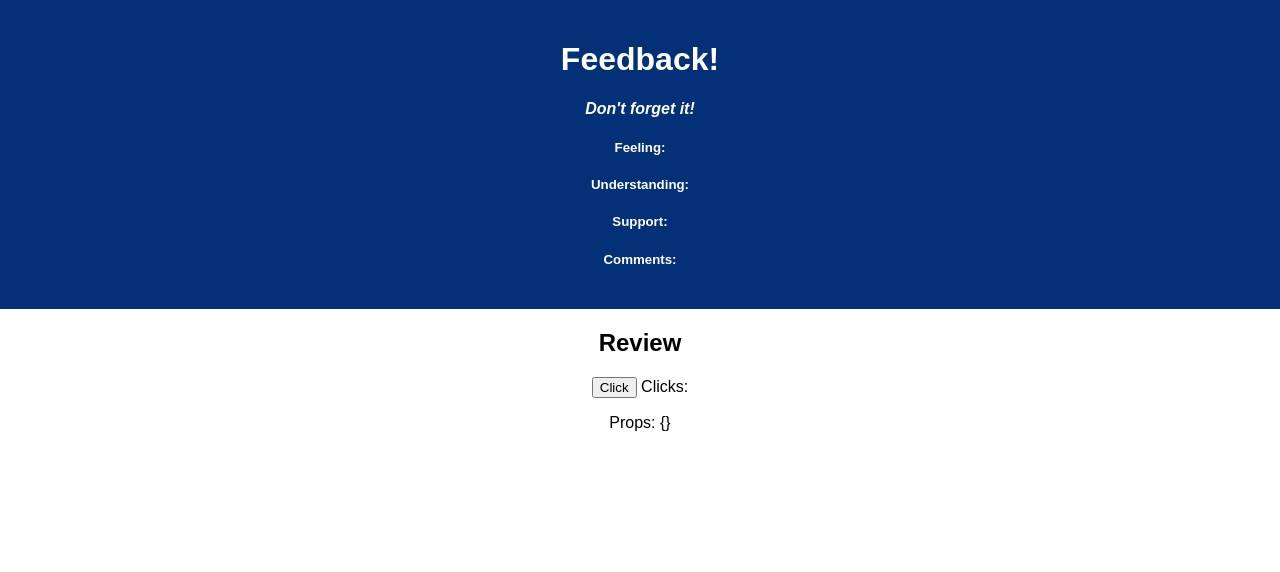
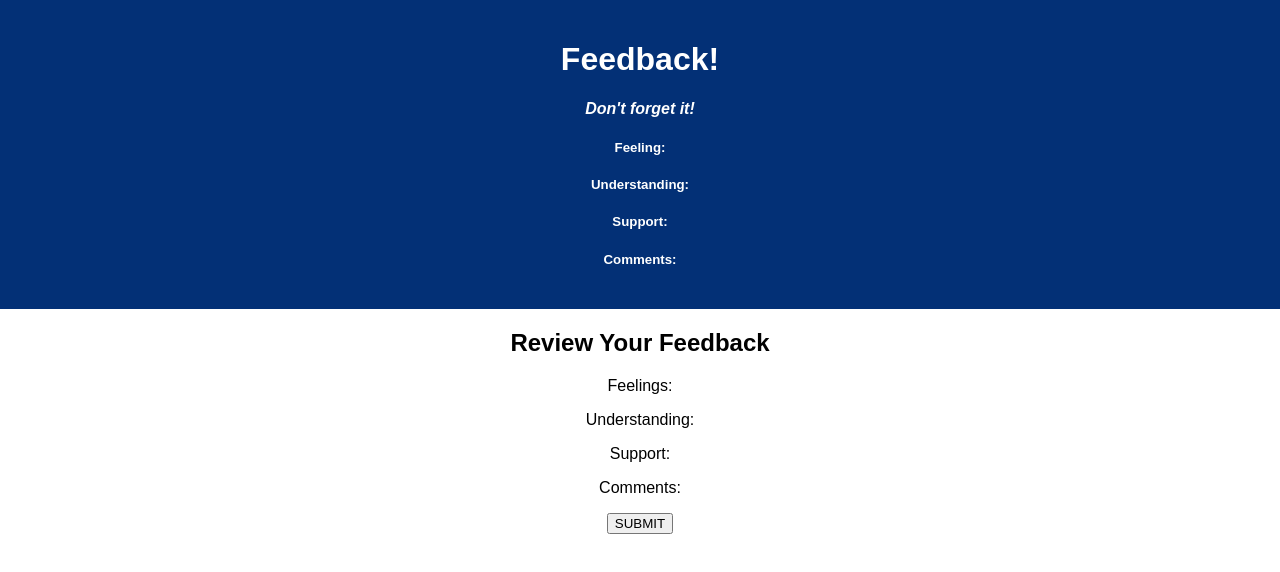
Before and after one commit to Pete-Hall/redux-feedback-loop, a React (Create React App) app: page /#/review in a window 1280 px wide. Shown: the top 572 px of the page. Built offline with nearby package versions, Linux system fonts and the light colour scheme.

Commit message:
Set up Review and Submitted components to have appropriate interfaces.

```diff
--- a/src/components/Review/Review.jsx
+++ b/src/components/Review/Review.jsx
@@ -1,18 +1,20 @@
-import {useState} from 'react';
+import {useSelector} from 'react-redux';
 
-function Review(props) {
-  // template hook
-  const [hook, setHook] = useState(null);
+function Review() {
 
-  const handleHook = () => {
-    setHook(event.target.value);
-  }
+  const currentComments = useSelector(store => store.commentsReducer);
+  const currentFeeling = useSelector(store => store.feelingReducer);
+  const currentSupport = useSelector(store => store.supportReducer);
+  const currentUnderstanding = useSelector(store => store.understandingReducer);
 
   return(
     <div>
-      <h2>Review</h2>
-      <p><button onClick={handleHook}>Click</button> Clicks: {hook}</p>
-      <p>Props: {JSON.stringify(props)}</p>
+      <h2>Review Your Feedback</h2>
+      <p>Feelings: {currentFeeling}</p>
+      <p>Understanding: {currentUnderstanding}</p>
+      <p>Support: {currentSupport}</p>
+      <p>Comments: {currentComments}</p>
+      <button>SUBMIT</button>
     </div>
   );
 }
--- a/src/components/Submitted/Submitted.jsx
+++ b/src/components/Submitted/Submitted.jsx
@@ -1,18 +1,13 @@
-import {useState} from 'react';
 
-function Submitted(props) {
-  // template hook
-  const [hook, setHook] = useState(null);
 
-  const handleHook = () => {
-    setHook(event.target.value);
-  }
+function Submitted() {
+
+
 
   return(
     <div>
-      <h2>Submitted</h2>
-      <p><button onClick={handleHook}>Click</button> Clicks: {hook}</p>
-      <p>Props: {JSON.stringify(props)}</p>
+      <h2>Thank you!</h2>
+      <button>Leave New Feedback</button>
     </div>
   );
 }
```
